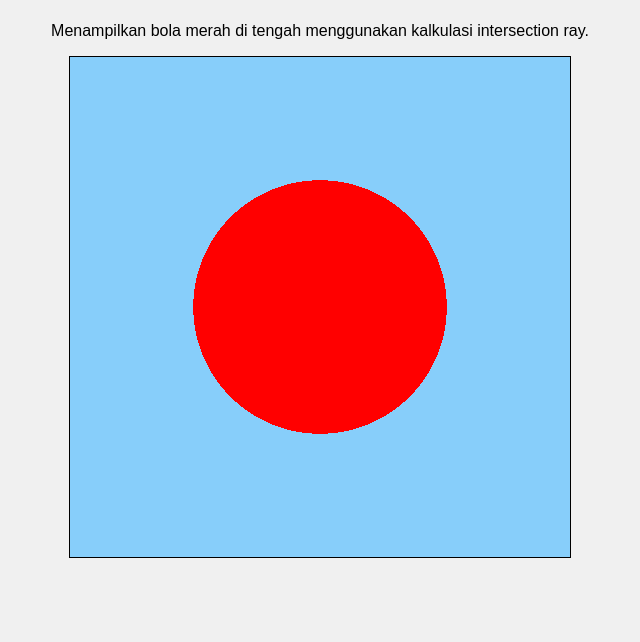
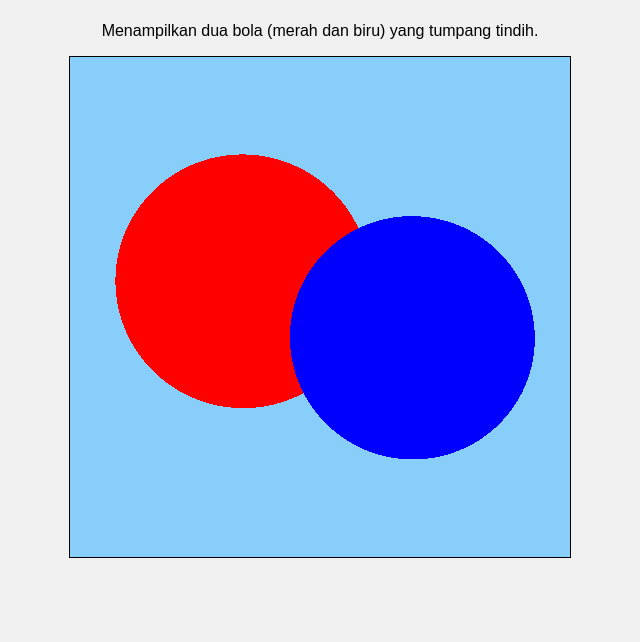
Before and after one commit to Yoshinoya-BGM/Grafkom2, a plain HTML site: page index.html in a window 1280 px wide. Shown: the part 158-800 px from the top of the page, without its empty margins (320-960 px from the left). Drawn offline with Linux system fonts and the light colour scheme.

Commit message:
Update index.html

```diff
--- a/index.html
+++ b/index.html
@@ -3,7 +3,7 @@
 <head>
     <meta charset="UTF-8">
     <meta name="viewport" content="width=device-width, initial-scale=1.0">
-    <title>Demo Ray Tracing Bola Kecil (Satu File)</title>
+    <title>Demo Ray Tracing Dua Bola (Overlap)</title>
     <style>
         body {
             display: flex;
@@ -22,57 +22,27 @@
     </style>
 </head>
 <body>
-    <h1>Demo Ray Tracing Bola Sederhana</h1>
-    <p>Menampilkan bola merah di tengah menggunakan kalkulasi intersection ray.</p>
+    <h1>Demo Ray Tracing Dua Bola (Overlap)</h1>
+    <p>Menampilkan dua bola (merah dan biru) yang tumpang tindih.</p>
     <canvas id="rayCanvas" width="500" height="500"></canvas>
 
     <script>
-        // --- Bagian Helper (sebelumnya helper.js) ---
-        // Fungsi Bantuan untuk Vektor 3D
-
-        // Menambahkan dua vektor
-        function add(v1, v2) {
-            return { x: v1.x + v2.x, y: v1.y + v2.y, z: v1.z + v2.z };
-        }
-
-        // Mengurangkan vektor v2 dari v1
-        function subtract(v1, v2) {
-            return { x: v1.x - v2.x, y: v1.y - v2.y, z: v1.z - v2.z };
-        }
-
-        // Mengalikan vektor dengan skalar
-        function multiplyScalar(v, s) {
-            return { x: v.x * s, y: v.y * s, z: v.z * s };
-        }
-
-        // Menghitung dot product dua vektor
-        function dot(v1, v2) {
-            return v1.x * v2.x + v1.y * v2.y + v1.z * v2.z;
-        }
-
-        // Menghitung kuadrat panjang (magnitude) vektor (lebih cepat dari length)
-        function lengthSquared(v) {
-            return v.x * v.x + v.y * v.y + v.z * v.z;
-        }
-
-        // Menghitung panjang (magnitude) vektor
-        function length(v) {
-            return Math.sqrt(lengthSquared(v));
-        }
-
-        // Menghasilkan vektor satuan (panjang = 1)
+        // --- Bagian Helper (Vektor) ---
+        function add(v1, v2) { return { x: v1.x + v2.x, y: v1.y + v2.y, z: v1.z + v2.z }; }
+        function subtract(v1, v2) { return { x: v1.x - v2.x, y: v1.y - v2.y, z: v1.z - v2.z }; }
+        function multiplyScalar(v, s) { return { x: v.x * s, y: v.y * s, z: v.z * s }; }
+        function dot(v1, v2) { return v1.x * v2.x + v1.y * v2.y + v1.z * v2.z; }
+        function lengthSquared(v) { return v.x * v.x + v.y * v.y + v.z * v.z; }
+        function length(v) { return Math.sqrt(lengthSquared(v)); }
         function normalize(v) {
             const len = length(v);
-            if (len === 0) {
-                return { x: 0, y: 0, z: 0 }; // Hindari pembagian dengan nol
-            }
+            if (len === 0) return { x: 0, y: 0, z: 0 };
             return multiplyScalar(v, 1 / len);
         }
         // --- Akhir Bagian Helper ---
 
 
-        // --- Bagian Script Utama (sebelumnya script.js) ---
-        // Tunggu hingga DOM siap
+        // --- Bagian Script Utama ---
         document.addEventListener('DOMContentLoaded', () => {
             const canvas = document.getElementById('rayCanvas');
             const ctx = canvas.getContext('2d');
@@ -81,22 +51,35 @@
 
             // --- Definisi Scene ---
             const camera = {
-                origin: { x: 0, y: 0, z: -3 }, // Posisi kamera sedikit di depan layar
+                origin: { x: 0, y: 0, z: -3 },
             };
 
-            const sphere = {
-                center: { x: 0, y: 0, z: 0 }, // Pusat bola di tengah scene
-                radius: 0.5,                  // <<<=== RADIUS DIPERKECIL DARI 1.0 MENJADI 0.5
-                color: { r: 255, g: 0, b: 0 } // Warna bola (merah)
+            // Bola 1 (Merah, sedikit ke kiri)
+            const sphere1 = {
+                // === POSISI DIUBAH AGAR LEBIH DEKAT ===
+                center: { x: -0.3, y: 0.1, z: 0 },
+                radius: 0.5,
+                color: { r: 255, g: 0, b: 0 } // Merah
             };
 
-            const backgroundColor = { r: 135, g: 206, b: 250 }; // Warna latar belakang (biru langit)
+            // Bola 2 (Biru, sedikit ke kanan, lebih dekat)
+            const sphere2 = {
+                // === POSISI DIUBAH AGAR LEBIH DEKAT ===
+                center: { x: 0.3, y: -0.1, z: -0.5 }, // Z lebih kecil -> lebih dekat
+                radius: 0.4,
+                color: { r: 0, g: 0, b: 255 } // Biru
+            };
+
+            // Masukkan semua objek ke dalam array
+            const sceneObjects = [sphere1, sphere2];
+
+            const backgroundColor = { r: 135, g: 206, b: 250 }; // Biru langit
 
             // --- Fungsi Ray-Sphere Intersection ---
-            // Mengembalikan nilai t (jarak) jika ada intersection, atau null jika tidak
+            // (Tidak perlu diubah dari versi sebelumnya)
             function intersectSphere(rayOrigin, rayDirection, sphere) {
                 const oc = subtract(rayOrigin, sphere.center);
-                const a = dot(rayDirection, rayDirection);
+                const a = dot(rayDirection, rayDirection); // ~1.0 for normalized rays
                 const b = 2.0 * dot(oc, rayDirection);
                 const c = dot(oc, oc) - sphere.radius * sphere.radius;
                 const discriminant = b * b - 4 * a * c;
@@ -104,15 +87,20 @@
                 if (discriminant < 0) {
                     return null;
                 } else {
+                    // Calculate the two potential intersection points (t values)
                     const t1 = (-b - Math.sqrt(discriminant)) / (2.0 * a);
                     const t2 = (-b + Math.sqrt(discriminant)) / (2.0 * a);
 
-                    if (t1 > 0.001) return t1;
-                    if (t2 > 0.001) return t2;
+                    // Return the closest intersection point that is in front of the camera (t > epsilon)
+                    // A small epsilon (0.001) helps avoid self-intersection issues
+                    const epsilon = 0.001;
+                    if (t1 > epsilon && (t2 <= epsilon || t1 < t2)) return t1;
+                    if (t2 > epsilon) return t2;
 
-                    return null;
+                    return null; // Both intersections are behind or too close
                 }
             }
+
 
             // --- Proses Rendering ---
             function render() {
@@ -121,32 +109,50 @@
 
                 for (let y = 0; y < height; y++) {
                     for (let x = 0; x < width; x++) {
+                        // Convert pixel coordinate to viewport coordinate (-1 to 1)
                         const viewportX = (2 * (x + 0.5) / width - 1.0);
-                        const viewportY = (1.0 - 2 * (y + 0.5) / height);
+                        const viewportY = (1.0 - 2 * (y + 0.5) / height); // Y is inverted
 
-                        const pixelPosWorld = { x: viewportX, y: viewportY, z: 0 };
+                        // Define ray direction from camera origin through the viewport point
+                        const pixelPosWorld = { x: viewportX, y: viewportY, z: 0 }; // Target point on z=0 plane
                         const rayDirection = normalize(subtract(pixelPosWorld, camera.origin));
 
-                        const intersectionT = intersectSphere(camera.origin, rayDirection, sphere);
+                        // Find the closest intersection
+                        let closestT = Infinity;
+                        let hitObject = null;
 
-                        let pixelColor = backgroundColor;
-                        if (intersectionT !== null) {
-                            pixelColor = sphere.color;
+                        for (const object of sceneObjects) {
+                            if (object.radius !== undefined) { // Check if it's a sphere
+                                const t = intersectSphere(camera.origin, rayDirection, object);
+                                if (t !== null && t < closestT) {
+                                    closestT = t;
+                                    hitObject = object;
+                                }
+                            }
+                            // Add checks for other object types here if needed
                         }
 
+                        // Determine pixel color
+                        let pixelColor = backgroundColor;
+                        if (hitObject !== null) {
+                            pixelColor = hitObject.color; // Color with the closest hit object's color
+                        }
+
+                        // Set pixel data in ImageData
                         const index = (y * width + x) * 4;
-                        data[index]     = pixelColor.r; // R
-                        data[index + 1] = pixelColor.g; // G
-                        data[index + 2] = pixelColor.b; // B
-                        data[index + 3] = 255;          // A
+                        data[index]     = pixelColor.r;
+                        data[index + 1] = pixelColor.g;
+                        data[index + 2] = pixelColor.b;
+                        data[index + 3] = 255; // Alpha
                     }
                 }
 
+                // Draw the image data to the canvas
                 ctx.putImageData(imageData, 0, 0);
                 console.log("Rendering complete.");
             }
 
-            // Mulai rendering
+            // Start rendering
             render();
         });
          // --- Akhir Bagian Script Utama ---
```
